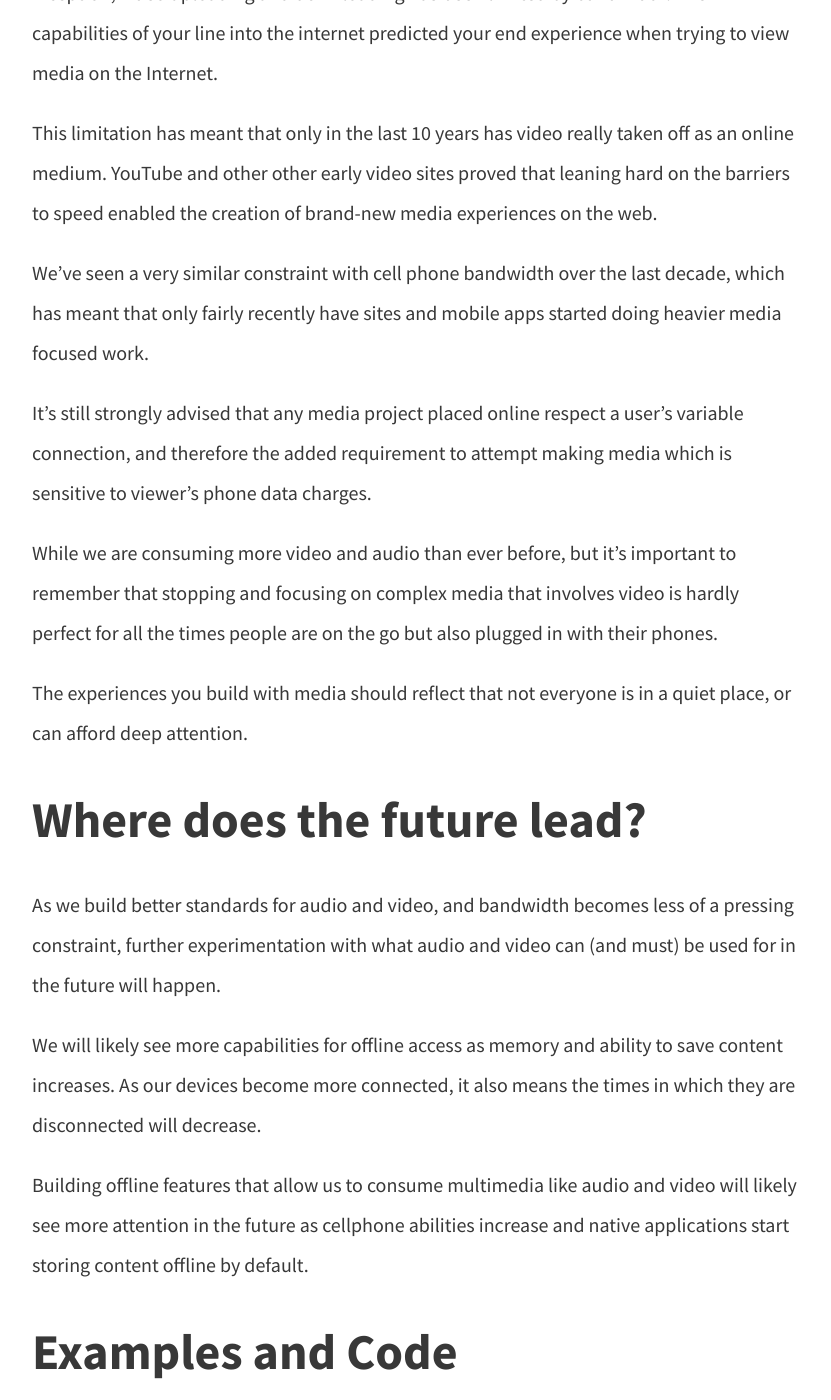
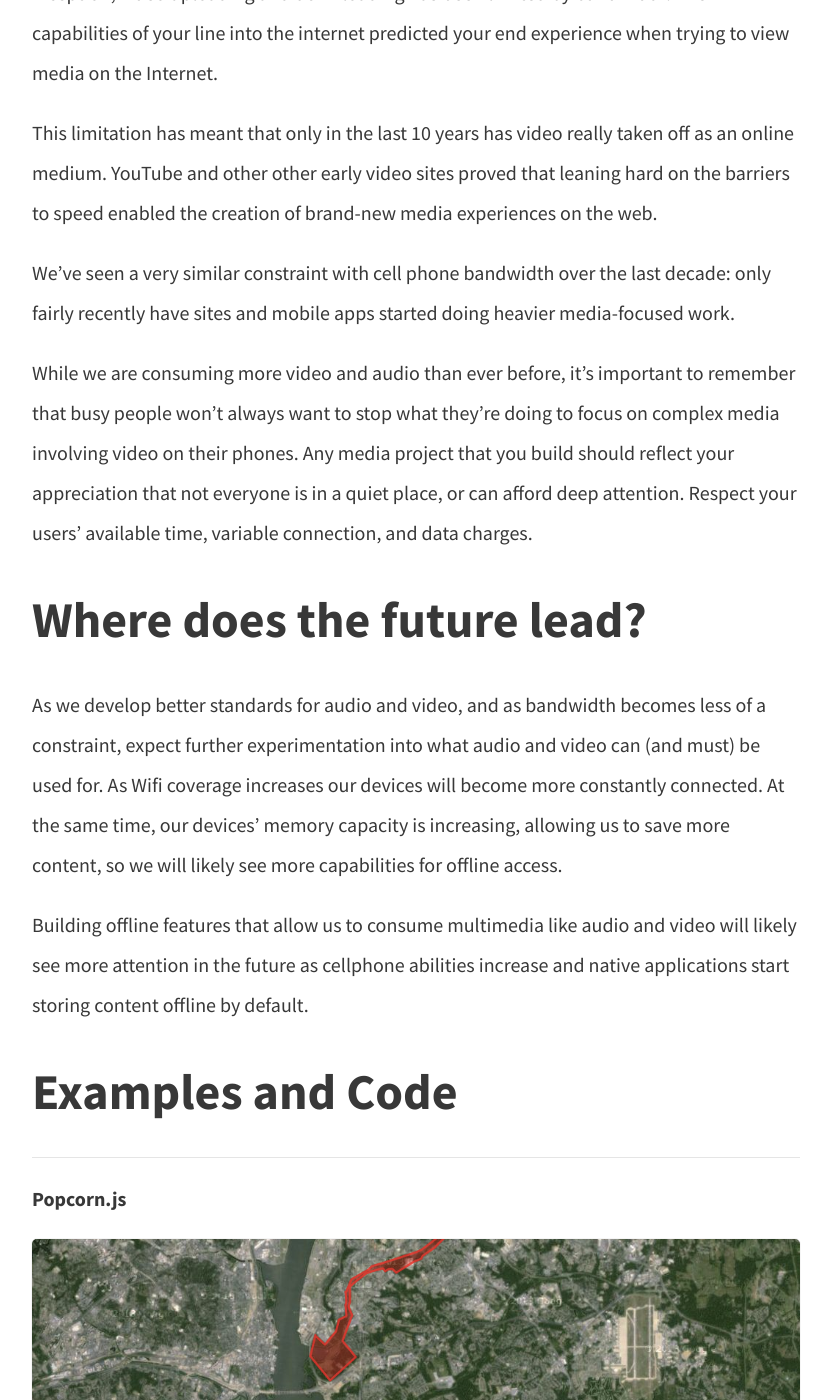
Before and after one commit to pippinlee/open-journalism-project, a Jekyll site: the page built from media.md, in a window 1280 px wide and 1400 px high, scrolled down 2582 px. Shown: the whole window, without its empty margins (224-1055 px from the left). Built offline with Jekyll 4.4.1, drawn with Linux system fonts in a browser that asks for light colours; nearby versions of some CDN libraries; some of the changed text lies outside the part shown.

Commit message:
Media page text edit
Check line 54. I don't know what it's trying to say. The online/offline issue is confusing.

```diff
--- a/media.md
+++ b/media.md
@@ -42,21 +42,14 @@ One of the interesting constraints to sharing video and images on the web is tha
 
 This limitation has meant that only in the last 10 years has video really taken off as an online medium. YouTube and other other early video sites proved that leaning hard on the barriers to speed enabled the creation of brand-new media experiences on the web.
 
-We’ve seen a very similar constraint with cell phone bandwidth over the last decade, which has meant that only fairly recently have sites and mobile apps started doing heavier media focused work.
+We’ve seen a very similar constraint with cell phone bandwidth over the last decade: only fairly recently have sites and mobile apps started doing heavier media-focused work.
 
-It's still strongly advised that any media project placed online respect a user's variable connection, and therefore the added requirement to attempt making media which is sensitive to viewer’s phone data charges.
-
-While we are consuming more video and audio than ever before, but it's important to remember that stopping and focusing on complex media that involves video is hardly perfect for all the times people are on the go but also plugged in with their phones.
-
-The experiences you build with media should reflect that not everyone is in a quiet place, or can afford deep attention.
-
+While we are consuming more video and audio than ever before, it's important to remember that busy people won't always want to stop what they're doing to focus on complex media involving video on their phones. Any media project that you build should reflect your appreciation that not everyone is in a quiet place, or can afford deep attention. Respect your users' available time, variable connection, and data charges.
 
 
 <h1 id="wdtfl">Where does the future lead?</h1>
 
-As we build better standards for audio and video, and bandwidth becomes less of a pressing constraint, further experimentation with what audio and video can (and must) be used for in the future will happen.
-
-We will likely see more capabilities for offline access as memory and ability to save content increases. As our devices become more connected, it also means the times in which they are disconnected will decrease.
+As we develop better standards for audio and video, and as bandwidth becomes less of a constraint, expect further experimentation into what audio and video can (and must) be used for. As Wifi coverage increases our devices will become more constantly connected. At the same time, our devices' memory capacity is increasing, allowing us to save more content, so we will likely see more capabilities for offline access.
 
 Building offline features that allow us to consume multimedia like audio and video will likely see more attention in the future as cellphone abilities increase and native applications start storing content offline by default.
 
```
Also changed, not shown: other parts of media.md (+2 -2 lines).
